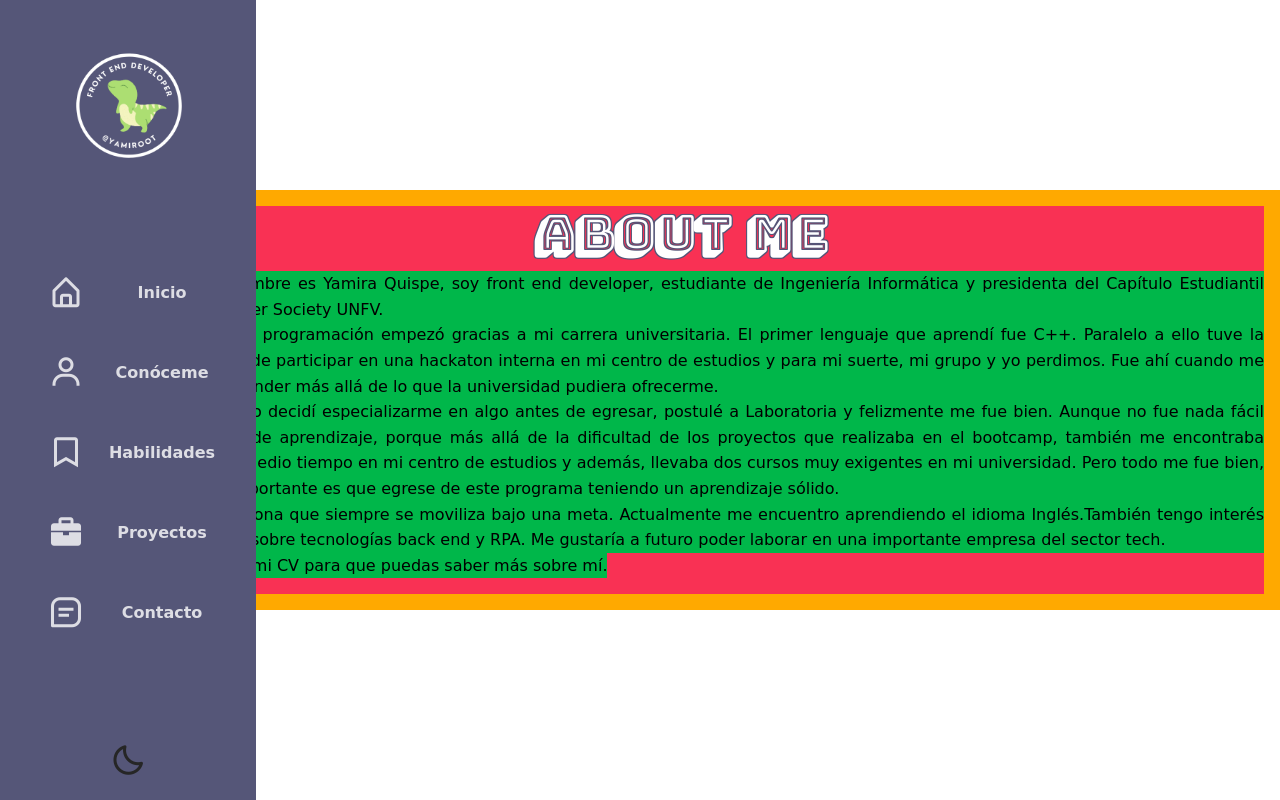
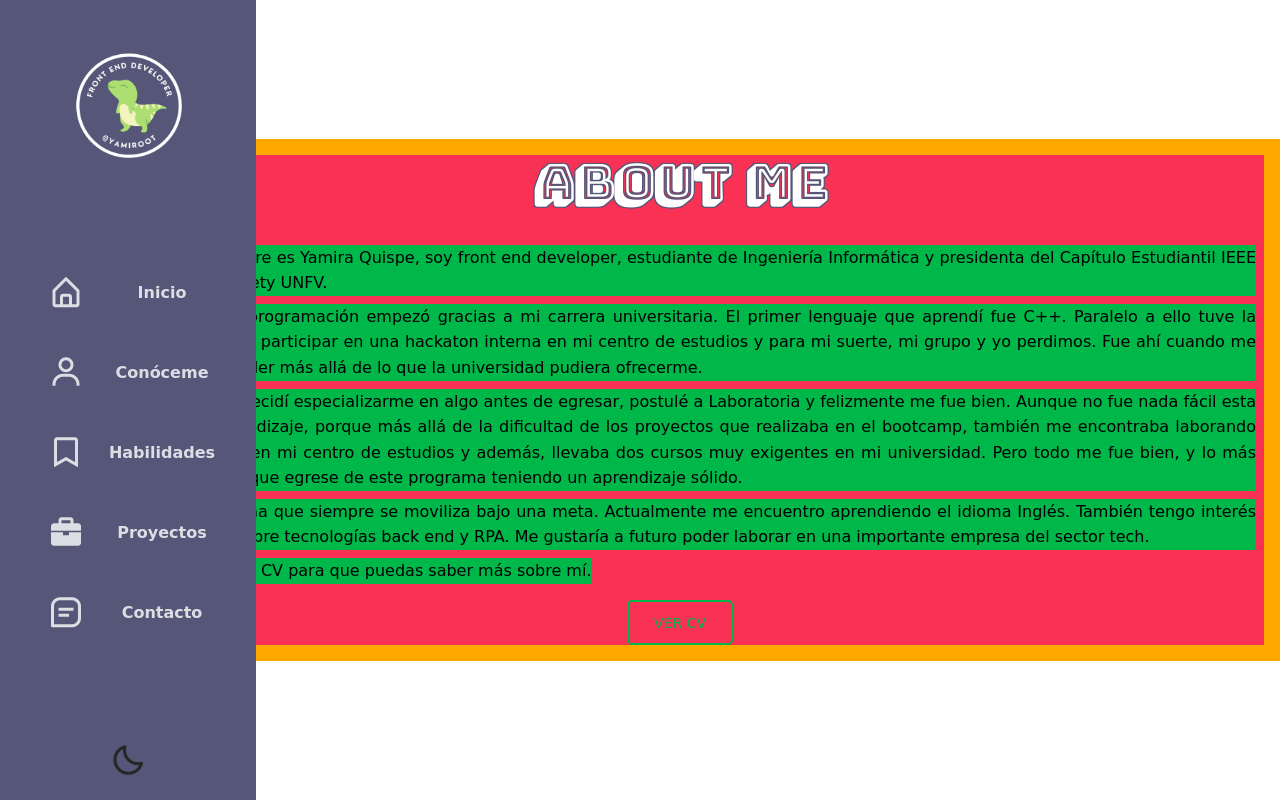
Before and after one commit to yamiroot/yamiroot, a website with bundled scripts: page src/index.html in a window 1280 px wide. Both pictures are taken after a click on the link "Conóceme". Built offline with nearby package versions, Linux system fonts and the light colour scheme; a web font is replaced by a local one.

Commit message:
espaciado item lasst y subtitle

```diff
--- a/src/css/project.css
+++ b/src/css/project.css
@@ -9,7 +9,7 @@
  ================ */
 
 @media (max-width: 319px) {
-    #subtitle-projects {
+    .subtitle-view-spacing {
         margin-top: 1.5rem;
     }
 
@@ -18,13 +18,13 @@
         height: 8rem;
     }
 
-    .item-last-project {
+    .item-last {
         margin-bottom: 7rem;
     }
 }
 
 @media (min-width: 320px) and (max-width: 479px) {
-    #subtitle-projects {
+    .subtitle-view-spacing {
         margin-top: 1.5rem;
     }
 
@@ -33,7 +33,7 @@
         height: 8.5rem;
     }
 
-    .item-last-project {
+    .item-last {
         margin-bottom: 7.3rem;
     }
 }
@@ -41,23 +41,23 @@
 /* ======= Media especial ======== */
 
 @media (min-width: 480px) and (max-width: 600px) {
-    #subtitle-projects {
+    .subtitle-view-spacing {
         margin-top: 2rem;
     }
 
-    .item-last-project {
+    .item-last {
         margin-bottom: 8rem;
     }
 }
 
 @media only screen and (max-width: 600px) {
-    #subtitle-projects {
+    .subtitle-view-spacing {
         margin-bottom: 1rem;
     }
 }
 
 @media only screen and (min-width: 600px) {
-    #subtitle-projects {
+    .subtitle-view-spacing {
         margin-bottom: 2rem;
     }
 }
--- a/src/view/about-me.js
+++ b/src/view/about-me.js
@@ -3,29 +3,29 @@ const aboutMe = () => {
       <div id="container-about" class="bg-danger pr-3">
         <div class="row">
           <div class="col-md-12">
-            <h1 class="text-center subtitle-view">ABOUT ME</h1>
+            <h1 id="subtitle-aboutme" class="text-center subtitle-view subtitle-view-spacing">ABOUT ME</h1>
           </div>
         </div>
         <div class="row">
           <div class="col-md-12">
             <ul class="list-style">
-              <li>
+              <li class="mb-2">
                 <div class="d-flex">
-                  <div class="bg-info mr-2">
+                  <div class="bg-info me-2 ms-n4">
                     👋
                   </div>
-                  <div class="bg-success text-justify">
+                  <div class="bg-success text-justify me-2">
                     ¡Hola! Mi nombre es Yamira Quispe, soy front end developer, estudiante de Ingeniería Informática
                     y presidenta del Capítulo Estudiantil IEEE Computer Society UNFV.
                   </div>
                 </div>
               </li>
-              <li>
+              <li class="mb-2">
                 <div class="d-flex">
-                  <div class="bg-info mr-2">
+                  <div class="bg-info me-2 ms-n4">
                     👨‍🎓
                   </div>
-                  <div class="bg-success text-justify">
+                  <div class="bg-success text-justify me-2">
                     Mi interés en programación empezó gracias a mi carrera universitaria. El primer lenguaje que
                     aprendí fue C++. Paralelo a ello tuve la oportunidad de participar en una hackaton interna en mi
                     centro de estudios y para mi suerte, mi grupo y yo perdimos. Fue ahí cuando me propuse aprender
@@ -33,12 +33,12 @@ const aboutMe = () => {
                   </div>
                 </div>
               </li>
-              <li>
+              <li class="mb-2">
                 <div class="d-flex">
-                  <div class="bg-info m-1">
+                  <div class="bg-info me-2 ms-n4">
                     📚
                   </div>
-                  <div class="bg-success text-justify ml-2">
+                  <div class="bg-success text-justify me-2">
                     Así fue como decidí especializarme en algo antes de egresar, postulé a Laboratoria y felizmente
                     me fue bien. Aunque no fue nada fácil esta etapa de aprendizaje, porque más allá de la dificultad
                     de los proyectos que realizaba en el bootcamp, también me encontraba laborando medio tiempo en mi
@@ -47,24 +47,24 @@ const aboutMe = () => {
                   </div>
                 </div>
               </li>
-              <li>
+              <li class="mb-2">
                 <div class="d-flex">
-                  <div class="bg-info">
+                  <div class="bg-info me-2 ms-n4">
                     🎯
                   </div>
-                  <div class="bg-success text-justify">
+                  <div class="bg-success text-justify me-2">
                     Soy una persona que siempre se moviliza bajo una meta. Actualmente me encuentro aprendiendo el
-                    idioma Inglés.También tengo interés en aprender sobre tecnologías back end y RPA. Me gustaría a
+                    idioma Inglés. También tengo interés en aprender sobre tecnologías back end y RPA. Me gustaría a
                     futuro poder laborar en una importante empresa del sector tech.
                   </div>
                 </div>
               </li>
-              <li>
+              <li class="mb-2">
                 <div class="d-flex">
-                  <div class="bg-info">
+                  <div class="bg-info me-2 ms-n4">
                     🤝
                   </div>
-                  <div class="bg-success text-justify">
+                  <div class="bg-success text-justify me-2">
                     Te comparto mi CV para que puedas saber más sobre mí.
                   </div>
                 </div>
@@ -72,11 +72,16 @@ const aboutMe = () => {
             </ul>
           </div>
         </div>
+        <div class="row item-last">
+          <div class="col-md-12 d-flex justify-content-center">
+            <button type="button" class="btn btn-lg btn-outline-success">Ver CV</button>
+          </div>
+        </div>
       </div>
       `;
 
     const sectionView = document.createElement('section');
-    sectionView.className = 'content-view-encode-decode u-flex';
+    sectionView.className = '';
     sectionView.innerHTML = view;
 
     return sectionView;
--- a/src/view/projects.js
+++ b/src/view/projects.js
@@ -3,7 +3,7 @@ const projects = () => {
       <div class="container bg-danger">
         <div class="row">
           <div class="col-md-12">
-            <h1 id="subtitle-projects" class="subtitle-view text-center">Mis proyectos</h1>
+            <h1 id="subtitle-projects" class="subtitle-view text-center subtitle-view-spacing">Mis proyectos</h1>
           </div>
         </div>
         <div class="row">
@@ -20,7 +20,7 @@ const projects = () => {
         </div>
         <div class="row">
           <div class="col-md-12 d-flex justify-content-center">
-            <div class="item-last-project d-flex justify-content-center align-items-center bg-info mt-3">
+            <div class="item-last item-last-project d-flex justify-content-center align-items-center bg-info mt-3">
               <img class="img-item-project" src="../src/asetts/demo-marked-links.png" alt="memory-game">
             </div>
           </div>
```
